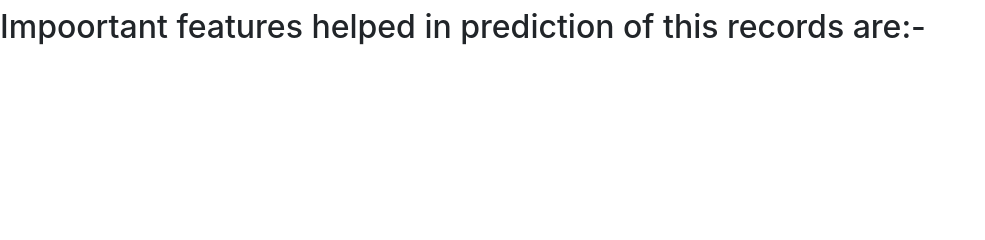
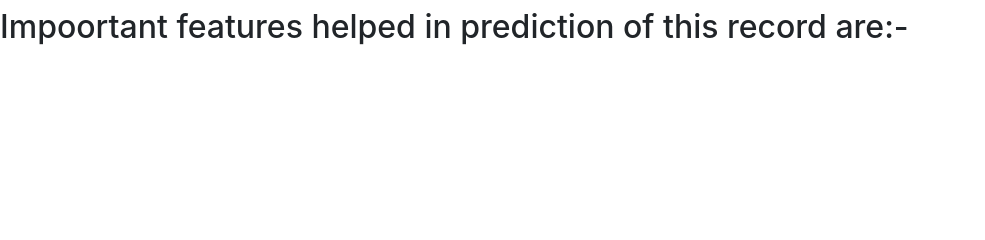
Before and after one commit to KiranSaragadam/jobathon_creditcard_predit_model, a Flask app: page / in a window 1280 px wide. Shown: the part 522-762 px from the top of the page, without its empty margins (0-985 px from the left). Run offline with Flask 2, Linux system fonts and the light colour scheme; parts of the project's set-up code (start-up, migrations or seed data) failed here and were passed over; some libraries are stand-ins or nearby versions.

Commit message:
Create home.html

```diff
--- a/templates/home.html
+++ b/templates/home.html
@@ -100,7 +100,7 @@
        <br>
        <h2>probability of getting No: {{ prediction_1 }} </h3>
        <h2>probability of getting Yes: {{ prediction_2 }} <h2>
-       <h2> Impoortant features helped in prediction of this records are:- <h2>
+       <h2> Impoortant features helped in prediction of this record are:- <h2>
 	       <h2> {{prediction_3}} <h2>
        <br>
    </body>
```
